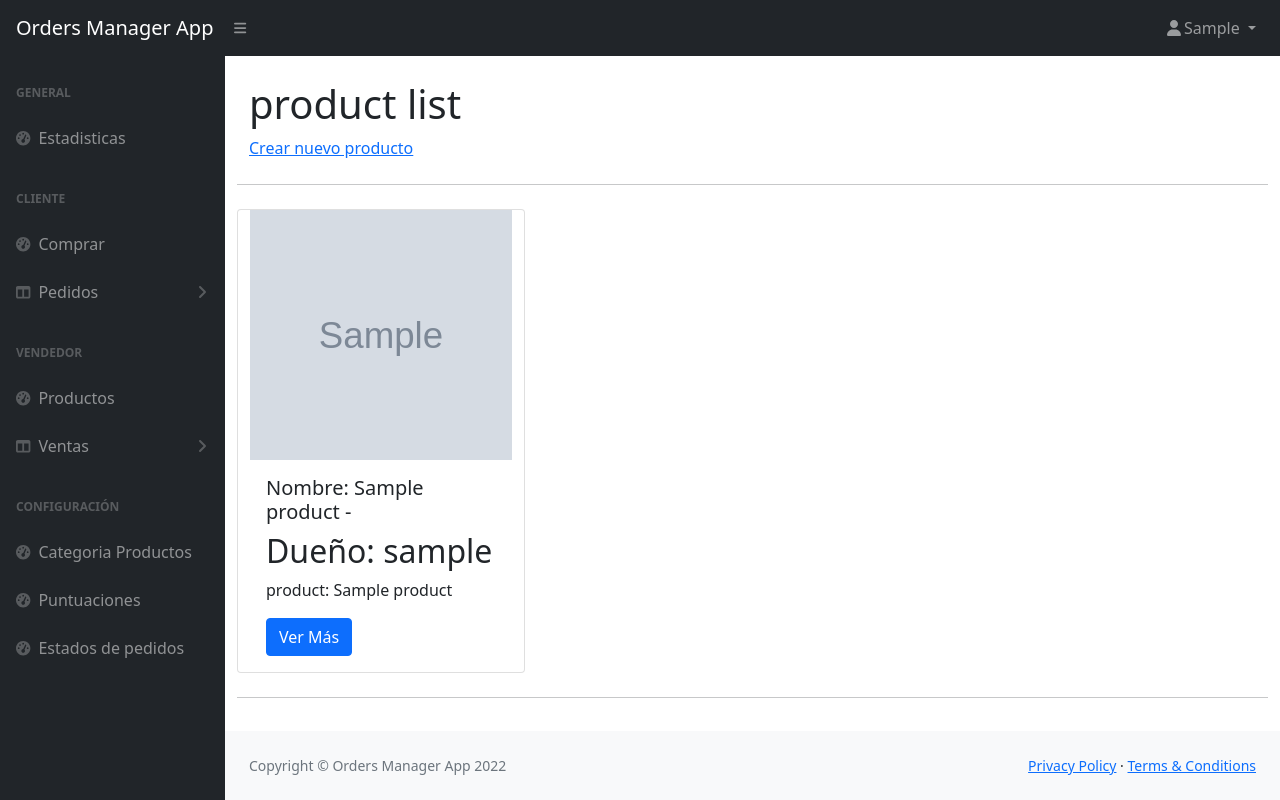
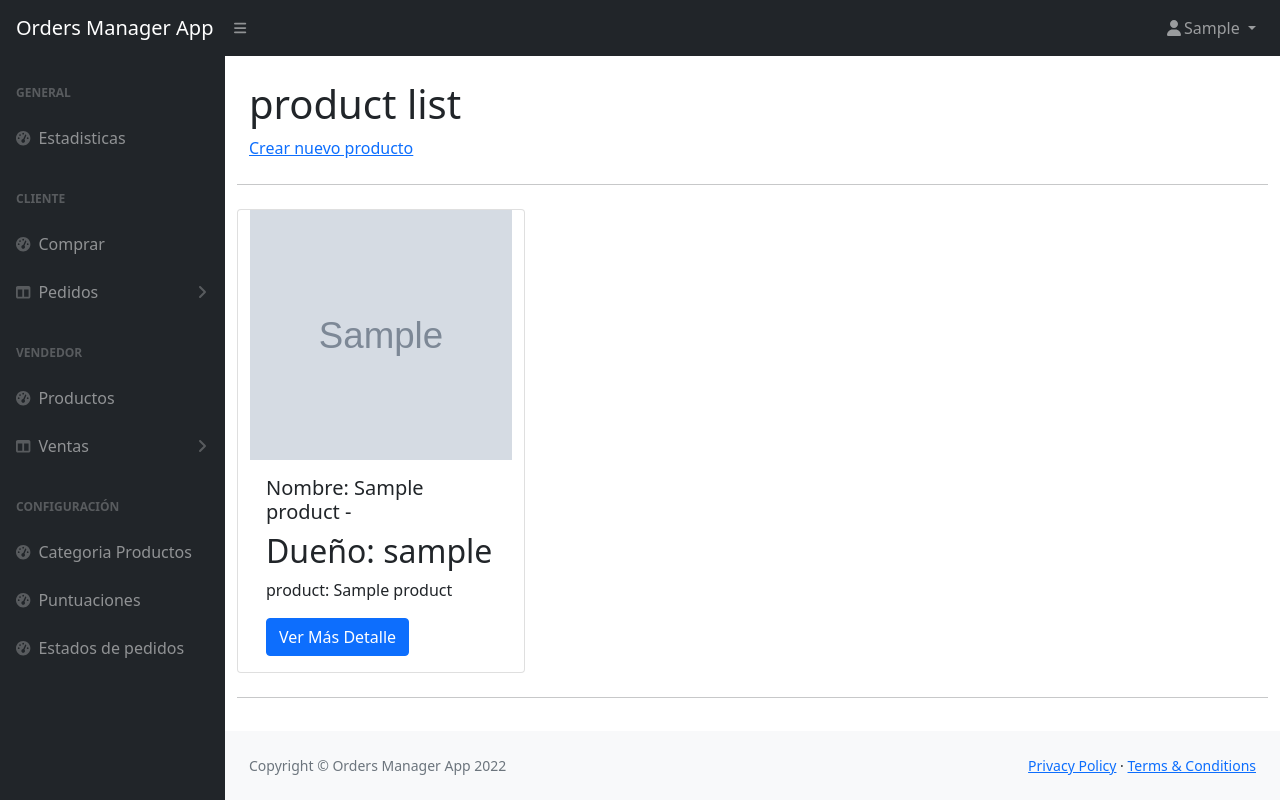
Before and after one commit to SergioBtosO/python-final-project, a Django app: page /product/ in a window 1280 px wide. Run offline with Django 4.2, Linux system fonts and the light colour scheme; a user stored in the database is signed in; tables that the repository leaves empty hold one stand-in row (values such as "Sample post"); grey boxes marked "Sample" are stand-in pictures; some libraries are stand-ins or nearby versions.

Commit message:
ade detalle

```diff
--- a/product/templates/product/product_list.html
+++ b/product/templates/product/product_list.html
@@ -19,7 +19,7 @@
         {% endif %}
     </h5>
       <p class="card-text">{{product}}</p>
-      <a href="{% url 'product:product-detail' product.id %}" class="btn btn-primary">Ver Más</a>
+      <a href="{% url 'product:product-detail' product.id %}" class="btn btn-primary">Ver Más Detalle</a>
     </div>
   </div>
 <!-- Divider-->
```
